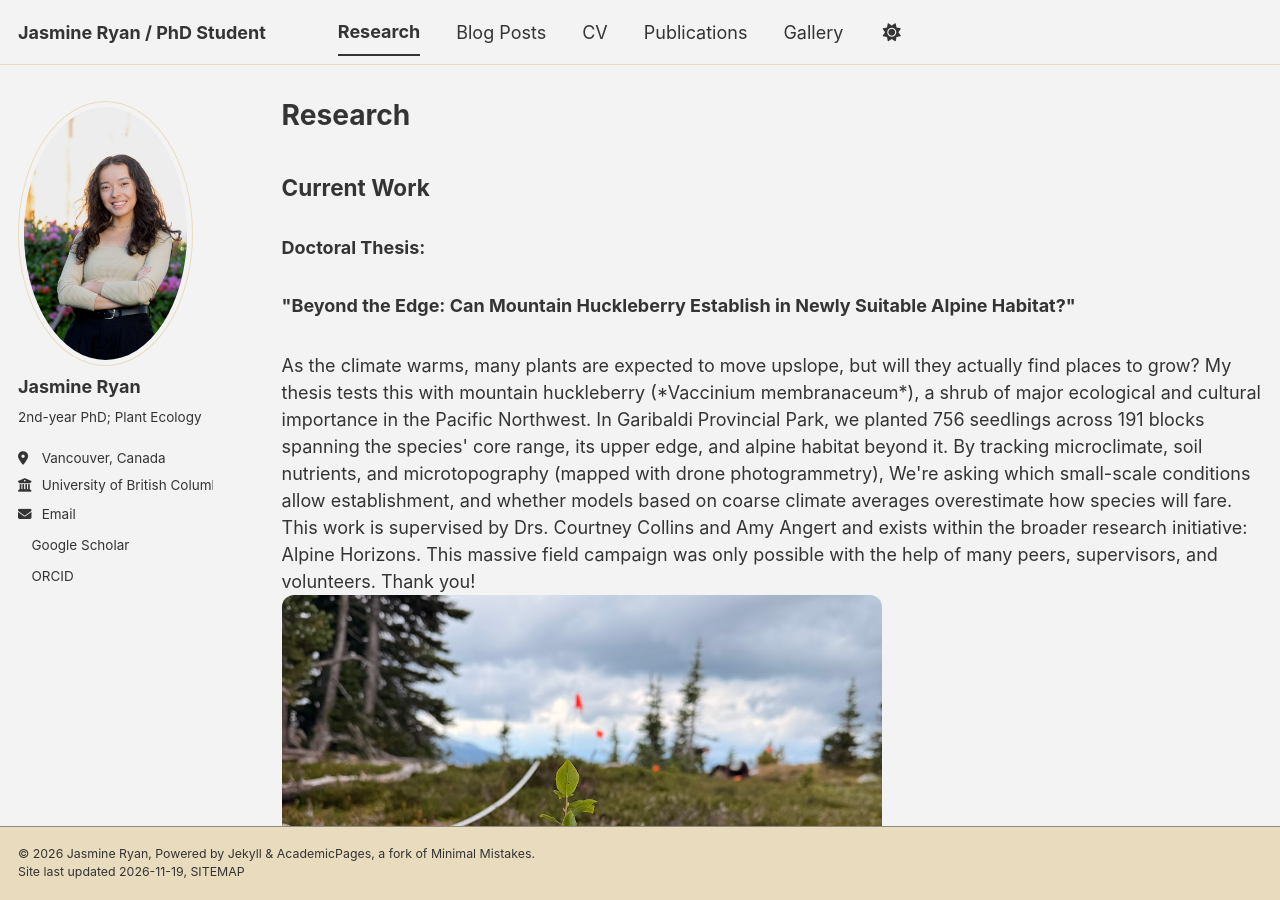
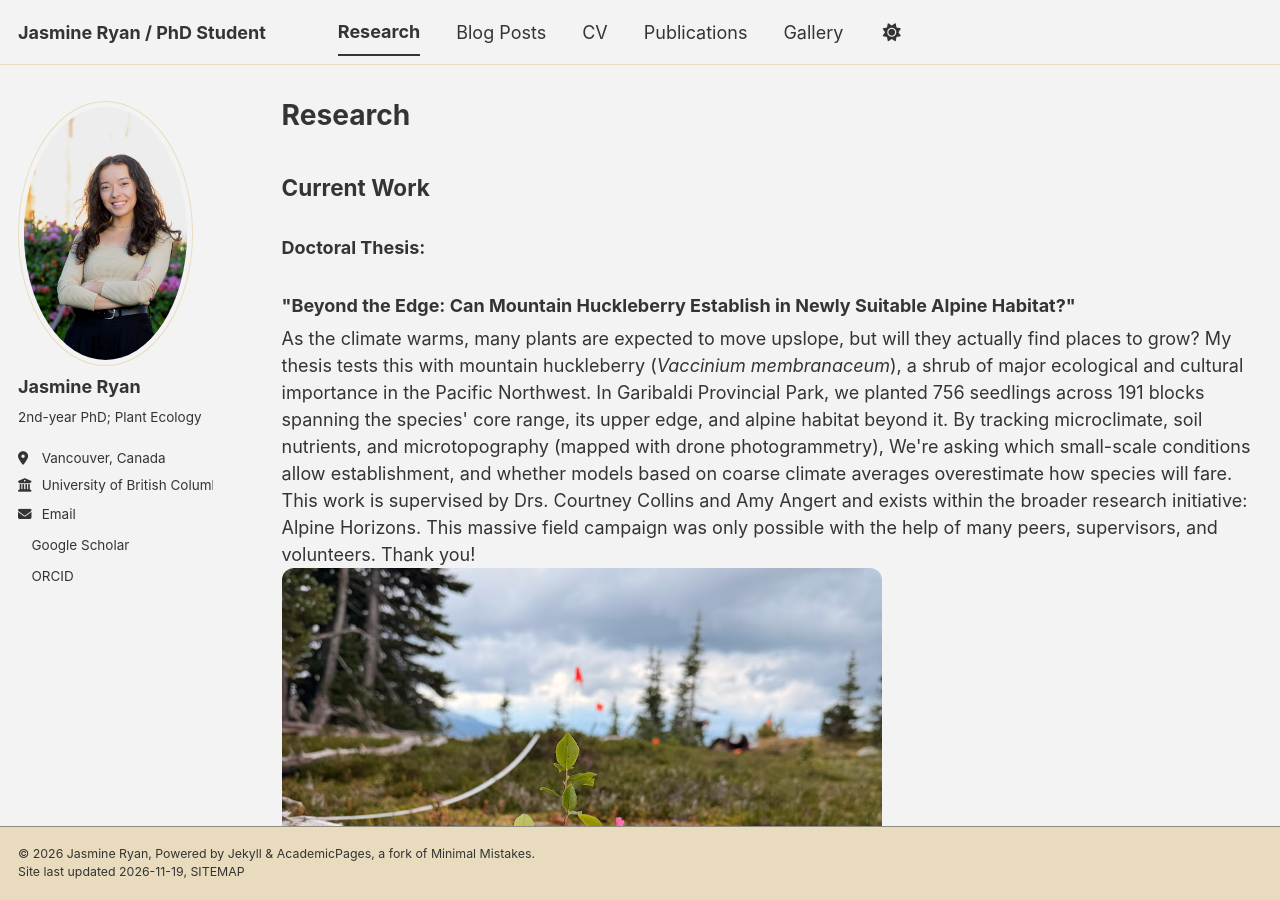
Before and after one commit to jasminexryan/jasminexryan.github.io, a Jekyll site: the page built from _pages/portfolio.html, in a window 1280 px wide and 900 px high. Built offline with Jekyll 4.4.1, drawn with Linux system fonts in a browser that asks for light colours; a script bundle is joined from its source files by our own code; a style sheet for code colours, icons or effects is not loaded.

Commit message:
Update portfolio.html

```diff
--- a/_pages/portfolio.html
+++ b/_pages/portfolio.html
@@ -10,9 +10,8 @@ author_profile: true
 
 <h3>Doctoral Thesis: </h3>
 <h3>"Beyond the Edge: Can Mountain Huckleberry Establish in Newly Suitable Alpine Habitat?"</h3>
-<br>
 
-As the climate warms, many plants are expected to move upslope, but will they actually find places to grow? My thesis tests this with mountain huckleberry (*Vaccinium membranaceum*), a shrub of major ecological and cultural importance in the Pacific Northwest. In Garibaldi Provincial Park, we planted 756 seedlings across 191 blocks spanning the species' core range, its upper edge, and alpine habitat beyond it. By tracking microclimate, soil nutrients, and microtopography (mapped with drone photogrammetry), We're asking which small-scale conditions allow establishment, and whether models based on coarse climate averages overestimate how species will fare.
+As the climate warms, many plants are expected to move upslope, but will they actually find places to grow? My thesis tests this with mountain huckleberry (<em>Vaccinium membranaceum</em>), a shrub of major ecological and cultural importance in the Pacific Northwest. In Garibaldi Provincial Park, we planted 756 seedlings across 191 blocks spanning the species' core range, its upper edge, and alpine habitat beyond it. By tracking microclimate, soil nutrients, and microtopography (mapped with drone photogrammetry), We're asking which small-scale conditions allow establishment, and whether models based on coarse climate averages overestimate how species will fare.
 <br>This work is supervised by Drs. Courtney Collins and Amy Angert and exists within the broader research initiative: Alpine Horizons. This massive field campaign was only possible with the help of many peers, supervisors, and volunteers. Thank you!
 
 
@@ -20,7 +19,7 @@ As the climate warms, many plants are expected to move upslope, but will they ac
 <img src="{{ site.baseurl }}/images/vacmem_seedling.jpg" alt="Transplant seedlings in Garibaldi Provincial Park" width="600" style="border-radius: 12px;">
 <br>
 
-Mountain huckleberry seedling at Oboe Summit Transplant Site (2026).
+<em>Mountain huckleberry seedling at Oboe Summit Transplant Site (2026).</em>
 
 <h2>Past Work</h2>
 
```
